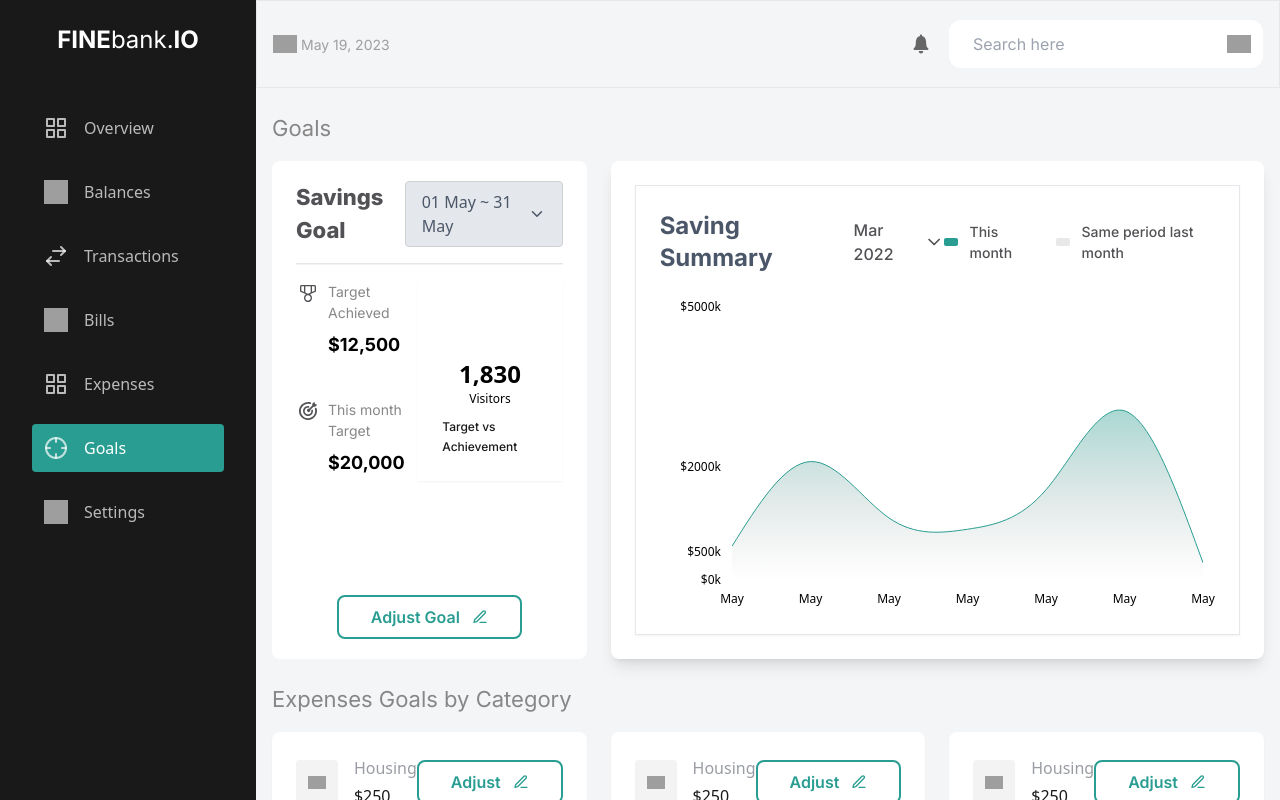
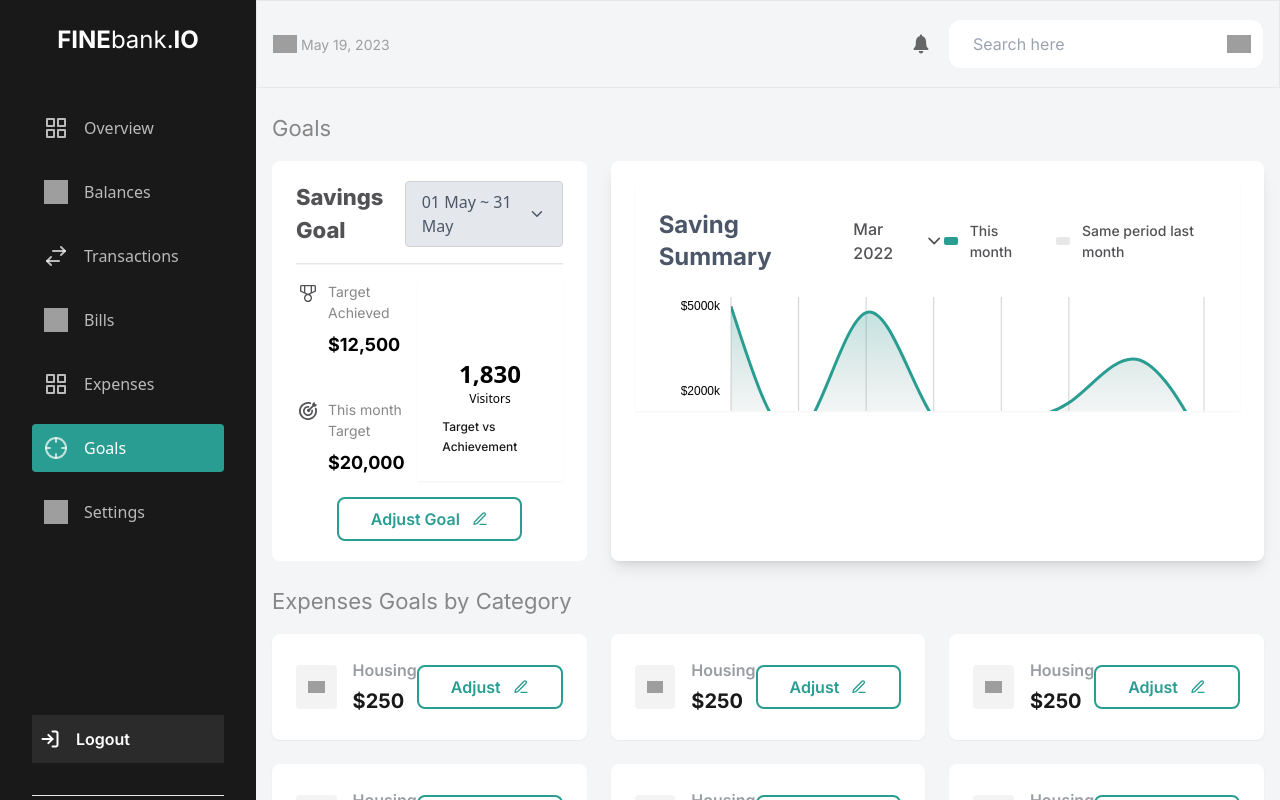
Before and after one commit to PaccyC/banking-system-springboot-microservices-kafka-zipkin, a React (Vite) app in the folder frontend/: page /goals in a window 1280 px wide. Shown: the top 800 px of the page. Built offline with nearby package versions, Linux system fonts and the light colour scheme; grey boxes are pictures that could not be loaded.

Commit message:
customized SavingSummaryChart

```diff
--- a/frontend/src/charts/GoalsChart.tsx
+++ b/frontend/src/charts/GoalsChart.tsx
@@ -36,7 +36,7 @@ export function GoalsChart() {
       <CardContent className="flex  overflow-hidden  flex-1 items-center pb-0">
         <ChartContainer
           config={chartConfig}
-          className="mx-auto aspect-square w-full mb-[-100px] max-w-[250px]"
+          className="mx-auto aspect-square w-full mb-[-100px] max-w-[200px]"
         >
           <RadialBarChart
             data={chartData}
--- a/frontend/src/charts/SavingSummaryChart.tsx
+++ b/frontend/src/charts/SavingSummaryChart.tsx
@@ -1,16 +1,17 @@
-import { Area, AreaChart, CartesianGrid, XAxis, YAxis} from "recharts";
+import { Area, AreaChart, CartesianGrid, XAxis, YAxis,ResponsiveContainer, Line} from "recharts";
 import { Card, CardContent, CardHeader } from "../components/ui/card";
 import { ChartConfig, ChartContainer, ChartTooltip, ChartTooltipContent } from "../components/ui/chart";
 import { FiChevronDown } from "react-icons/fi";
 
 const chartData = [
-  { time: "May 01", desktop: 600 },
-  { time: "May 05", desktop: 2100 },
-  { time: "May 10", desktop: 1100 },
-  { time: "May 15", desktop: 900 },
-  { time: "May 20", desktop: 1600 },
-  { time: "May 25", desktop: 3000 },
-  { time: "May 30", desktop: 305 }
+  {time: "", desktop:4700,lastMonth: 550},
+  { time: "May 01", desktop: 600 ,lastMonth: 800},
+  { time: "May 05", desktop: 4500,lastMonth: 900 },
+  { time: "May 10", desktop: 1100 ,lastMonth: 3000},
+  { time: "May 15", desktop: 900 ,lastMonth: 1200},
+  { time: "May 20", desktop: 1600,lastMonth: 950 },
+  { time: "May 25", desktop: 3000,lastMonth: 700 },
+  { time: "May 30", desktop: 305 ,lastMonth: 750}
 ];
 
 const chartConfig = {
@@ -21,9 +22,11 @@ const chartConfig = {
 } satisfies ChartConfig;
 
 export function SavingSummaryChart() {
+  console.log(chartData);
+
   return (
-    <div className="flex-grow h-full">
-      <Card>
+    <div className="flex-grow max-h-full">
+      <Card className="border-none  h-full">
         <CardHeader>
           <div className="flex justify-between w-full items-center">
             <div className="flex gap-6 items-center">
@@ -45,8 +48,12 @@ export function SavingSummaryChart() {
             </div>
           </div>
         </CardHeader>
-        <CardContent>
-          <ChartContainer config={chartConfig}>
+        <CardContent className=" flex overflow-hidden flex-1 items-center pb-0">
+          <ChartContainer
+          config={chartConfig}
+          className="w-full mb-[-200px]  border-none"
+          >
+            <ResponsiveContainer width="100%" height="100%" aspect={3}>
             <AreaChart
               accessibilityLayer
               data={chartData}
@@ -58,12 +65,16 @@ export function SavingSummaryChart() {
               {/* Define the gradient */}
               <defs>
                 <linearGradient id="colorDesktop" x1="0" y1="0" x2="0" y2="1">
-                  <stop offset="0%" stopColor="#299D91" stopOpacity={0.4} />
+                  <stop offset="0%" stopColor="#299D91" stopOpacity={0.3} />
                   <stop offset="100%" stopColor="#878787" stopOpacity={0} />
                 </linearGradient>
               </defs>
 
-              <CartesianGrid vertical={false} />
+              <CartesianGrid
+              vertical={true}
+              horizontal={false}
+              stroke="hsla(0, 0%, 82%, 1)"
+              />
               <YAxis
                 tickLine={false}
                 tickMargin={5}
@@ -72,13 +83,25 @@ export function SavingSummaryChart() {
                 tickFormatter={(value) => `$${value}k`}
                 domain={[0, 5000]}
                 ticks={[0, 500, 2000, 5000]}
+                tick={{
+                  fill: "#2D3748", // Text color
+                  fontSize: 12,    // Font size
+                  fontWeight: 500, // Font weight
+                  fontFamily: "Arial, sans-serif"
+                }}
               />
               <XAxis
                 dataKey="time"
                 tickLine={false}
                 axisLine={false}
                 tickMargin={8}
-                tickFormatter={(value) => value.slice(0, 3)}
+                tickFormatter={(value) => value.slice(0, 7)}
+                tick={{
+                  fill: "#2D3748", // Text color
+                  fontSize: 12,    // Font size
+                  fontWeight: 500, // Font weight
+                  fontFamily: "Arial, sans-serif"
+                }}
               />
               <ChartTooltip
                 cursor={false}
@@ -87,11 +110,22 @@ export function SavingSummaryChart() {
               <Area
                 dataKey="desktop"
                 type="natural"
-                fill="url(#colorDesktop)" // Apply the gradient
+                fill="url(#colorDesktop)"
                 stroke="#299D91"
+                strokeWidth={3}
                 fillOpacity={1}
               />
+              <Line
+               dataKey="lastMonth"
+               type="linear"
+               stroke="hsla(0, 0%, 82%, 1)"
+               strokeDasharray="4 4"
+               strokeWidth={2}
+               dot={{ r: 4 }}
+
+              />
             </AreaChart>
+            </ResponsiveContainer>
           </ChartContainer>
         </CardContent>
       </Card>
--- a/frontend/src/charts/StatisticsChart.tsx
+++ b/frontend/src/charts/StatisticsChart.tsx
@@ -54,8 +54,8 @@ const chartConfig = {
 export function StatisticsChart() {
   const { pathname } = useLocation();
   return (
-    <div className="flex-grow h-full"> {/* Ensures the chart takes available space in the container */}
-      <Card className="border-none h-full"> {/* Use h-full to make Card take full height */}
+    <div className="flex-grow h-full">
+      <Card className="border-none h-full">
         <CardHeader>
           <div className="flex justify-between w-full items-center">
             <div className="flex gap-2 items-center">
--- a/frontend/src/components/EditGoal.tsx
+++ b/frontend/src/components/EditGoal.tsx
@@ -3,7 +3,7 @@ import { RxCross2 } from "react-icons/rx";
 interface CloseModalProps{
     closeModal: () => void;
 }
-const EditGoal = ({ closeModal }:CloseModalProps) => {
+const EditGoal = ({closeModal}:CloseModalProps) => {
     return (
         <div className="fixed inset-0 z-50 flex items-center justify-center bg-black bg-opacity-20">
 
--- a/frontend/src/components/ExpenseCategory.tsx
+++ b/frontend/src/components/ExpenseCategory.tsx
@@ -1,4 +1,3 @@
-import { useState } from "react";
 import { FiEdit3 } from "react-icons/fi";
 
 
@@ -20,8 +19,8 @@ const ExpenseCategory = ({descriptionImage,categoryName,totalAmount,handleClick}
             alt="expense" />
           </div>
          <div className=" flex flex-col gap-1">
-          <p className=" text-gray-3">{categoryName}</p>
-          <h3 className=" text-dark-1">${totalAmount}</h3>
+          <p className=" text-gray-3 font-semibold font-inter text-[16px]">{categoryName}</p>
+          <h3 className=" text-dark-1 font-bold font-inter text-[20px]">${totalAmount}</h3>
          </div>
         </div>
         <button
--- a/frontend/src/pages/Expenses.tsx
+++ b/frontend/src/pages/Expenses.tsx
@@ -2,7 +2,6 @@ import { StatisticsChart } from "../charts/StatisticsChart"
 import ExpenseCard from "../components/ExpenseCard"
 
 import { AiOutlineArrowUp } from "react-icons/ai";
-import { BsArrowRight } from "react-icons/bs";
 import { AiOutlineArrowDown } from "react-icons/ai";
 const Expenses = () => {
   return (
--- a/frontend/src/pages/Goals.tsx
+++ b/frontend/src/pages/Goals.tsx
@@ -4,9 +4,11 @@ import { FiChevronDown, FiEdit3 } from "react-icons/fi"
 import { SavingSummaryChart } from "../charts/SavingSummaryChart"
 import ExpenseCategory from "../components/ExpenseCategory"
 import AdjustGoal from "../components/AdjustGoal"
+import EditGoal from "../components/EditGoal"
 
 const Goals = () => {
   const [isModalOpen,setIsModalOpen]= useState(false)
+  const [isEditGoalModalOpen,setIsEditGoalModalOpen]= useState(false)
   return (
     <div className=" flex flex-col gap-6 w-full relative">
     <div className=" flex flex-col gap-4 w-full">
@@ -58,13 +60,16 @@ const Goals = () => {
              </div>
              <GoalsChart/>
            </div>
-           <button className=" border-[2px] border-primary-1 rounded-[8px] px-8 py-2 self-center text-primary-1 font-semibold font-inter  flex items-center">
+           <button
+           onClick={()=>setIsEditGoalModalOpen(true)}
+           className=" border-[2px] border-primary-1 rounded-[8px] px-8 py-2 self-center text-primary-1 font-semibold font-inter  flex items-center">
+
             Adjust Goal
             <FiEdit3 className=" text-primary-1 ml-3"/>
            </button>
 
           </div>
-        <div className="bg-white min-h-[200px] rounded-[8px] shadow-lg col-span-2 p-6">
+        <div className="bg-white min-h-[200px] rounded-[8px] shadow-lg max-h-[400px] col-span-2 p-6">
           <SavingSummaryChart/>
         </div>
        </div>
@@ -118,6 +123,11 @@ const Goals = () => {
         closeModal={()=>setIsModalOpen(false)}
        />
      }
+        {isEditGoalModalOpen &&
+       <EditGoal
+        closeModal={()=>setIsEditGoalModalOpen(false)}
+       />
+     }
 
     </div>
   )
```
